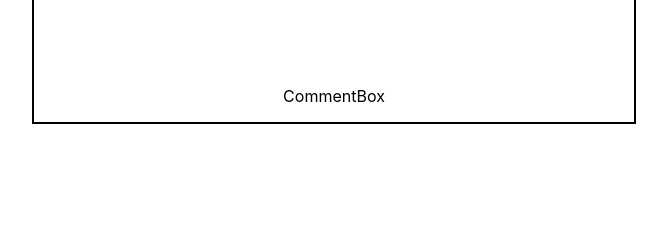
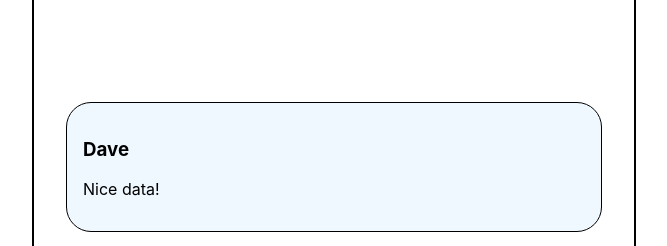
Before and after one commit to OwenTourlamain/comment-chart, a React (Create React App) app in the folder frontend/chart-comment-app/: page / in a window 1280 px wide. Shown: the part 494-740 px from the top of the page, without its empty margins (306-973 px from the left). Built offline with nearby package versions, Linux system fonts and the light colour scheme; the HTML template or start-up script is replaced by a standard one.

Commit message:
Initial comment structure and styling. Progresses #1

```diff
--- a/frontend/chart-comment-app/src/App.css
+++ b/frontend/chart-comment-app/src/App.css
@@ -19,3 +19,12 @@
 .commentBox {
   padding: 1em;
 }
+
+.comment {
+  border: 1px solid black;
+  border-radius: 25px;
+  margin: 1em;
+  padding: 1em;
+  text-align: left;
+  background-color: aliceblue;
+}
--- a/frontend/chart-comment-app/src/App.tsx
+++ b/frontend/chart-comment-app/src/App.tsx
@@ -33,12 +33,26 @@ function App() {
   }
 
   const data = getData();
+  const comments = [
+    {
+      username: "Dave",
+      text: "Nice data!"
+    },
+    {
+      username: "Sally",
+      text: "Good work everyone"
+    },
+    {
+      username: "Mike",
+      text: "This is concerning"
+    },
+  ]
 
   return (
     <div className='container'>
       <Header />
       <ChartBox data={data} />
-      <CommentBox />
+      <CommentBox comments={comments}/>
     </div>
   );
 }
--- a/frontend/chart-comment-app/src/components/CommentBox.tsx
+++ b/frontend/chart-comment-app/src/components/CommentBox.tsx
@@ -1,7 +1,23 @@
-const CommentBox = () => {
+type Props = {
+    comments: Comment[]
+}
+
+type Comment = {
+    username: string,
+    text: string,
+}
+
+const CommentBox = ({ comments }: Props) => {
   return (
     <div className="commentBox">
-        CommentBox
+        {
+            comments.map((comment) => (
+                <div className="comment">
+                    <h3>{comment.username}</h3>
+                    <p>{comment.text}</p>
+                </div>
+            ))
+        }
     </div>
   )
 }
```
